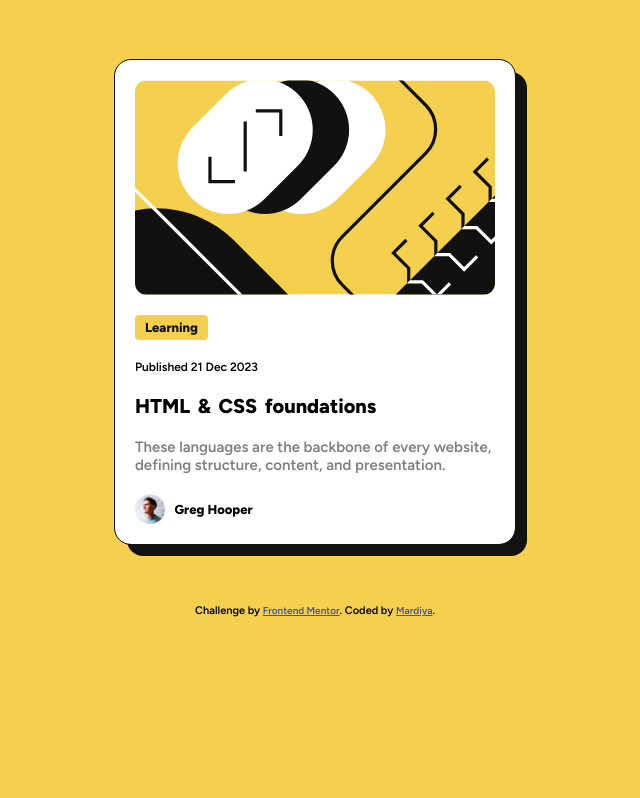
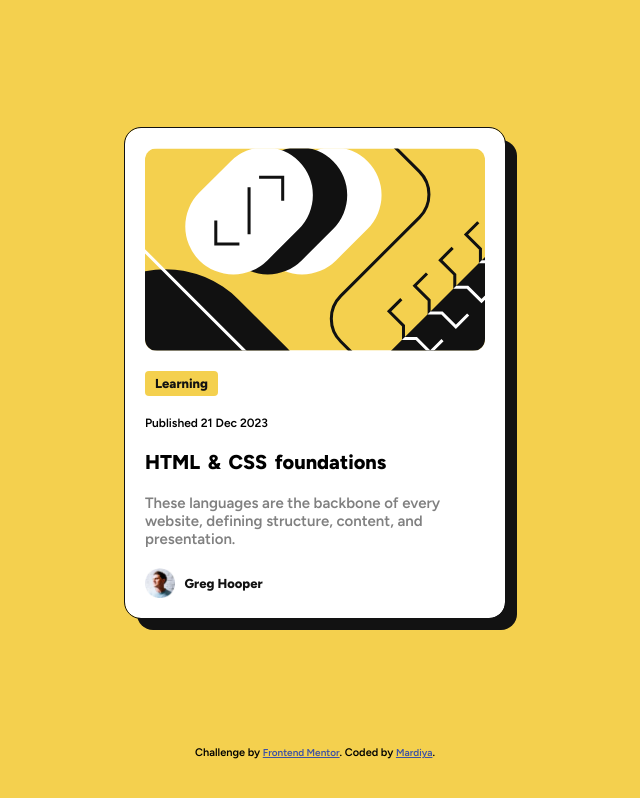
Before and after one commit to Mardiya07/FEM-blog-preview-card, a plain HTML site: page index.html in a window 1280 px wide. Shown: the whole page, without its empty margins (325-965 px from the left). Drawn offline with Linux system fonts and the light colour scheme.

Commit message:
readme content update

```diff
--- a/index.html
+++ b/index.html
@@ -35,10 +35,10 @@
             class="avatar"
           />
         </div>
-        <p class="authorName">Greg Hooper</p>
+        <a href="#" class="authorName">Greg Hooper</a>
       </div>
     </main>
-    <div class="attribution">
+    <div class="attribution" role="contentinfo">
       Challenge by
       <a href="https://www.frontendmentor.io?ref=challenge" target="_blank"
         >Frontend Mentor</a
--- a/styles.css
+++ b/styles.css
@@ -20,13 +20,6 @@ svg {
   min-width: 100%;
   display: block;
 }
-.attribution {
-  font-size: 11px;
-  text-align: center;
-}
-.attribution a {
-  color: hsl(228, 45%, 44%);
-}
 
 body {
   height: 100%;
@@ -45,10 +38,10 @@ body {
   border-radius: 16px;
   padding: 2rem;
   gap: 2rem;
-  margin: 6rem 3rem;
+  margin: 15% 3rem;
   box-shadow: 12px 12px var(--Black);
 
-  max-width: 40rem;
+  max-width: 38rem;
 }
 .illustrationContainer {
   width: 100%;
@@ -67,6 +60,9 @@ body {
   margin-right: auto;
   border-radius: 4px;
 }
+.blogTag:hover {
+  cursor: pointer;
+}
 .publishingDate {
   font-size: 1.2rem;
 }
@@ -74,6 +70,10 @@ body {
   font-size: 2rem;
   font-weight: var(--Font-Weight-Bold);
   word-spacing: 0.3rem;
+}
+.blogTitle:hover {
+  cursor: pointer;
+  color: var(--Primary-Color);
 }
 .blogText {
   color: var(--Grey);
@@ -96,7 +96,23 @@ body {
   font-weight: var(--Font-Weight-Bold);
   padding: 0 1rem;
   font-size: 1.3rem;
+  color: var(--Black);
+  text-decoration: none;
+}
+.authorName:hover {
+  cursor: pointer;
+}
+
+.attribution {
+  font-size: 11px;
+  text-align: center;
+}
+.attribution a {
+  color: hsl(228, 45%, 44%);
 }
 
 @media screen and (min-width: 980px) {
+  .card {
+    margin: 10% 3rem;
+  }
 }
```
Also changed, not shown: design/DesktopView-Screenshot.png (added), 2 other files.
